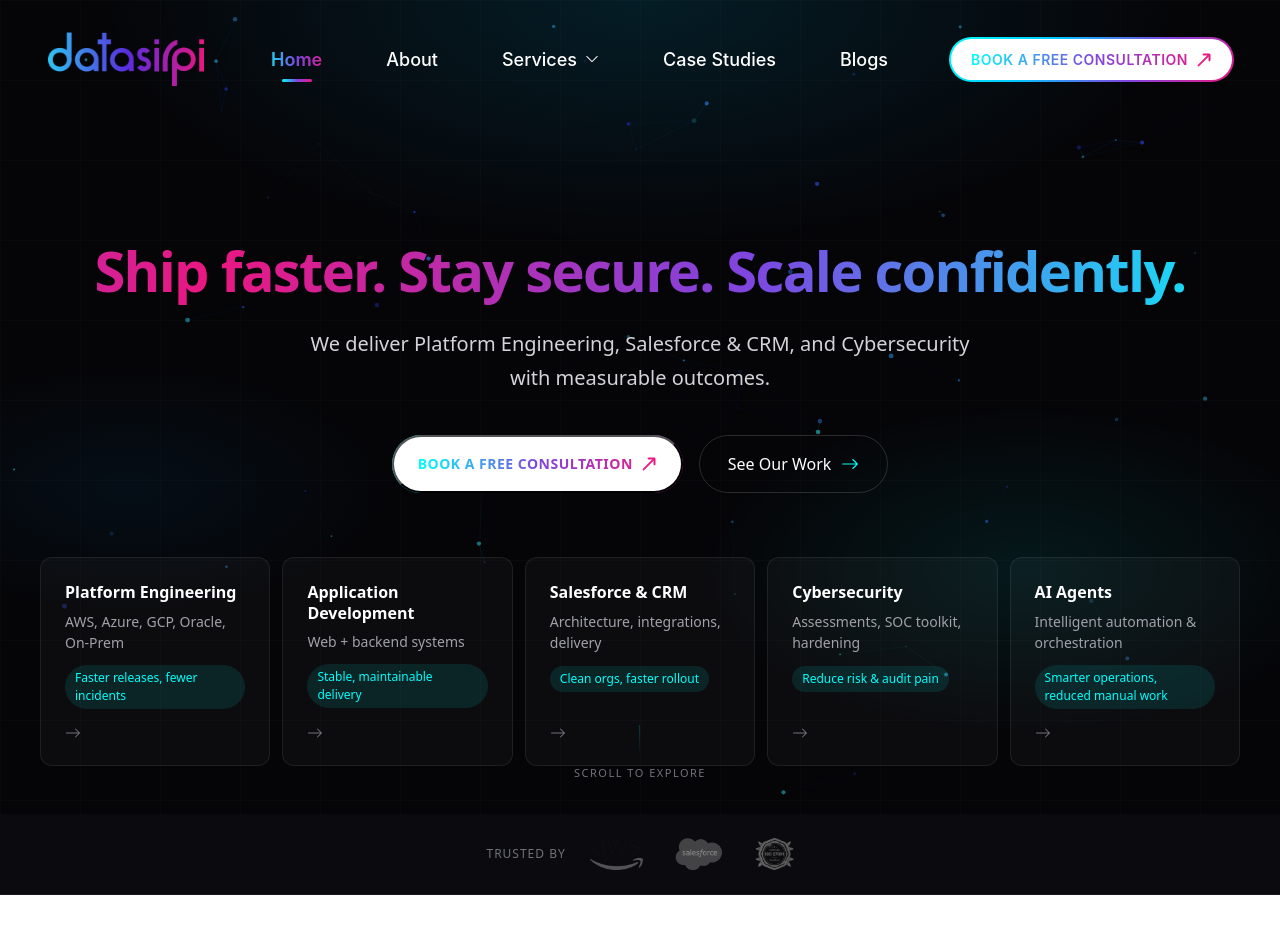
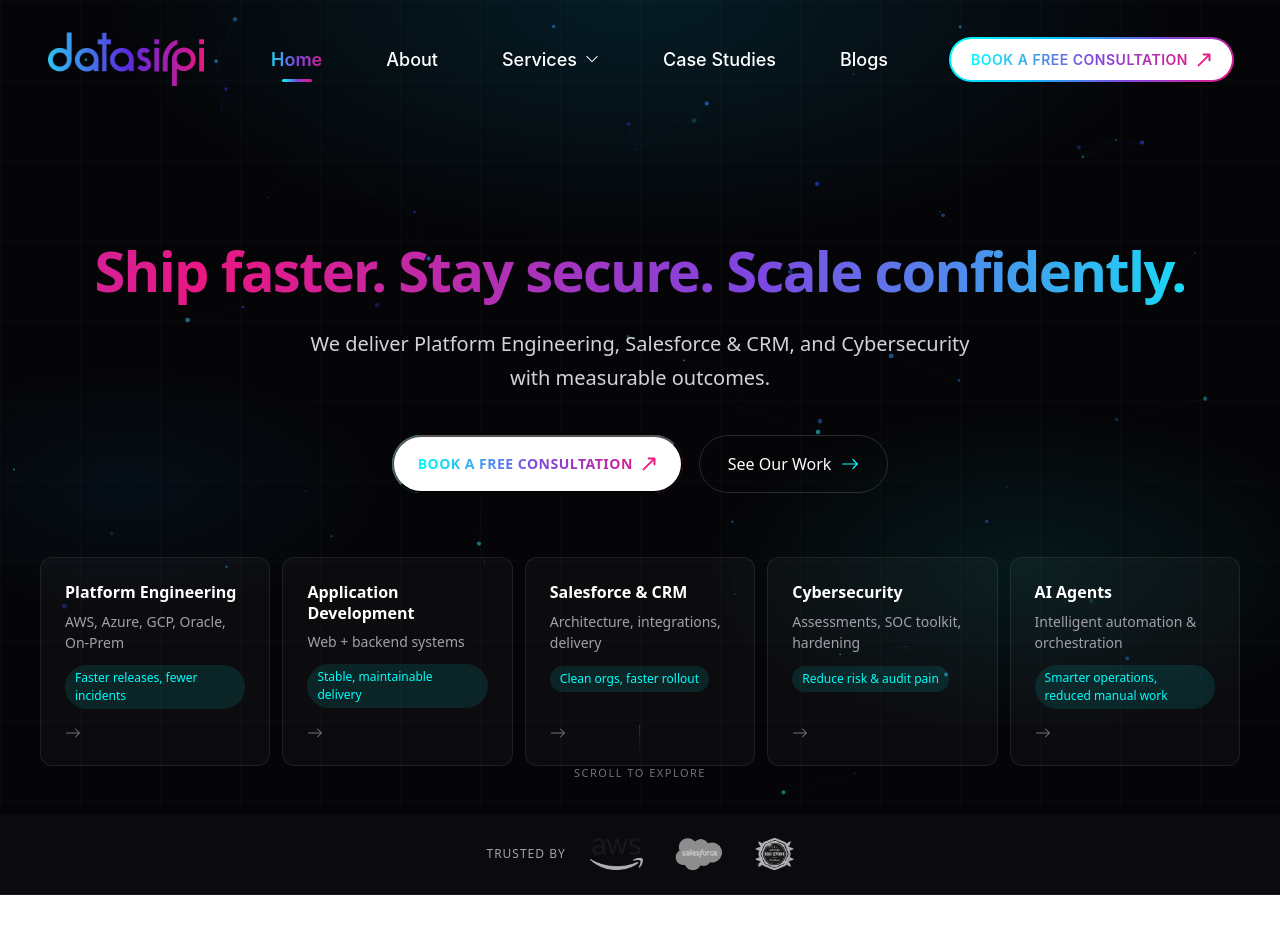
Before and after one commit to francidatasirpi/websiteenhancement, a React (Create React App) app: page / in a window 1280 px wide. Shown: the top 952 px of the page. Built offline with nearby package versions, Linux system fonts and the light colour scheme; no server answers.

Commit message:
Updated proof-strip.scss

```diff
--- a/src/pages/main/proof-strip/proof-strip.scss
+++ b/src/pages/main/proof-strip/proof-strip.scss
@@ -23,7 +23,7 @@
 
 .partners-label {
   font-size: $text-xs;
-  color: $gray-500;
+  color: $gray-400;
   text-transform: uppercase;
   letter-spacing: 1px;
   white-space: nowrap;
@@ -43,12 +43,12 @@
   height: 32px;
   width: auto;
   object-fit: contain;
-  filter: grayscale(100%) brightness(0.7);
+  filter: grayscale(100%) brightness(1.5);
   opacity: 0.7;
   transition: all $transition-base;
 
   &:hover {
-    filter: grayscale(0%) brightness(1);
+    filter: grayscale(0%) brightness(1.5);
     opacity: 1;
   }
 
```
